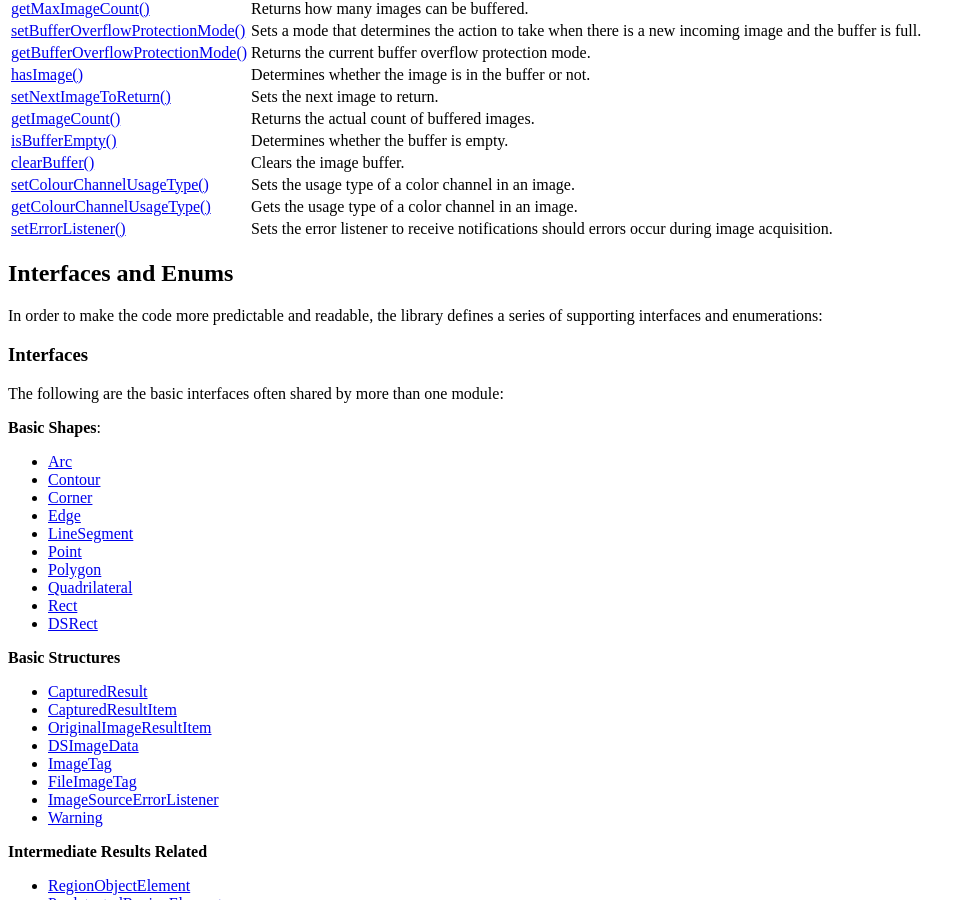
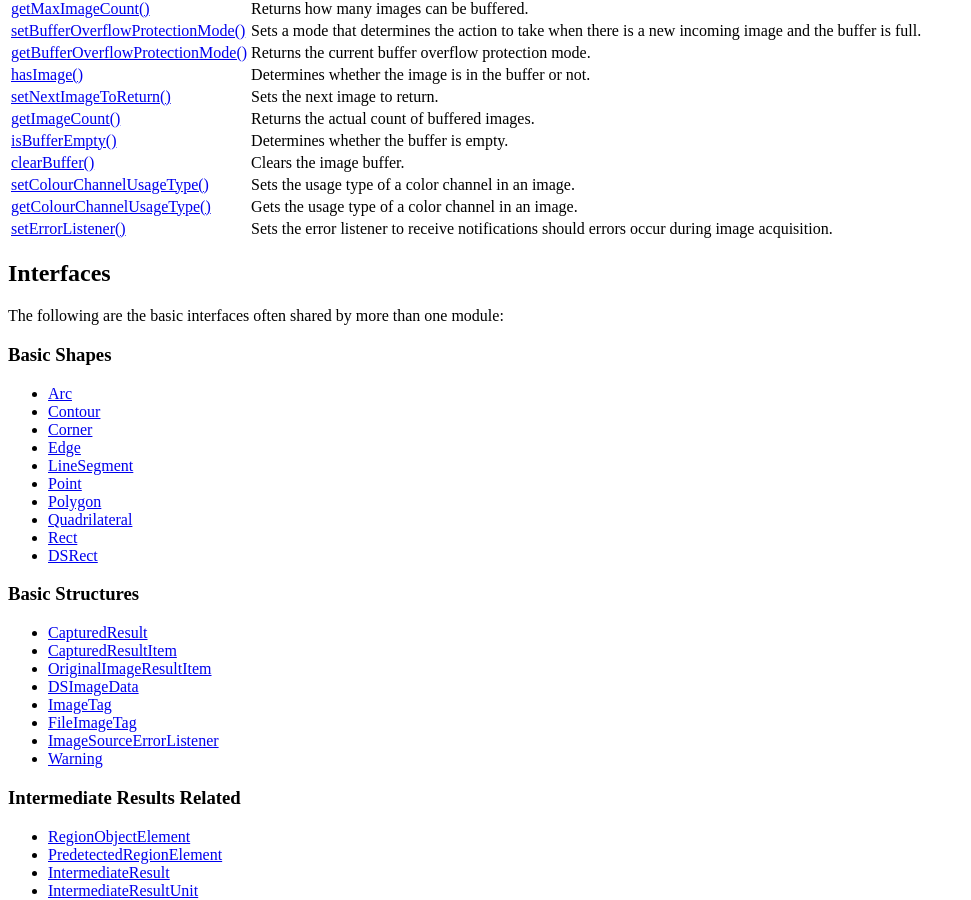
Before and after one commit to dynamsoft-docs/capture-vision-docs-js, a Jekyll site: the page built from programming/javascript/api-reference/core/core-module.md, in a window 1280 px wide and 900 px high, scrolled down 1189 px. Shown: the whole window, without its empty margins (0-971 px from the left). Built offline with Jekyll 4.4.1, drawn with Linux system fonts in a browser that asks for light colours.

```diff
--- a/_includes/sidelist-programming/programming-js.html
+++ b/_includes/sidelist-programming/programming-js.html
@@ -196,6 +196,9 @@
             >ImageSourceAdapter</a
           >
         </li>
+        <li>
+          <a>Interfaces</a>
+          <ul>
             <li>
               <a>Basic Shapes</a>
               <ul>
@@ -477,6 +480,8 @@
                 </li>
               </ul>
             </li>
+          </ul>
+        </li>
         <li>
           <a>Enumerations</a>
           <ul>
--- a/programming/javascript/api-reference/core/core-module.md
+++ b/programming/javascript/api-reference/core/core-module.md
@@ -55,15 +55,11 @@ The APIs for this class are:
 | [getColourChannelUsageType()](./image-source-adapter.md#getcolourchannelusagetype)             | Gets the usage type of a color channel in an image.                                                       |
 | [setErrorListener()](./image-source-adapter.md#seterrorlistener)                               | Sets the error listener to receive notifications should errors occur during image acquisition.            |
 
-## Interfaces and Enums
-
-In order to make the code more predictable and readable, the library defines a series of supporting interfaces and enumerations:
-
-### Interfaces
+## Interfaces
 
 The following are the basic interfaces often shared by more than one module:
 
-**Basic Shapes**:
+### Basic Shapes
 
 * [Arc](./basic-structures/arc.md)
 * [Contour](./basic-structures/contour.md)
@@ -76,7 +72,7 @@ The following are the basic interfaces often shared by more than one module:
 * [Rect](./basic-structures/rect.md)
 * [DSRect](./basic-structures/ds-rect.md)
 
-**Basic Structures**
+### Basic Structures
 
 * [CapturedResult](./basic-structures/captured-result.md)
 * [CapturedResultItem](./basic-structures/captured-result-item.md)
@@ -88,7 +84,7 @@ The following are the basic interfaces often shared by more than one module:
 * [Warning](./basic-structures/warning.md)
 <!-- * [PDFReadingParameter](./basic-structures/pdf-reading-parameter.md) -->
 
-**Intermediate Results Related**
+### Intermediate Results Related
 
 * [RegionObjectElement](./intermediate-results/region-object-element.md)
 * [PredetectedRegionElement](./intermediate-results/predetected-region-element.md)
@@ -111,7 +107,7 @@ The following are the basic interfaces often shared by more than one module:
 * [ObservationParameters](./intermediate-results/observation-parameters.md)
 * [IntermediateResultExtraInfo](./intermediate-results/intermediate-result-extra-info.md)
 
-### Enums
+## Enums
 
 The following are the basic enumerations often shared by more than one module:
 
```
Also changed, not shown: programming/javascript/api-reference/core/core-module-class.md (+4 -2 lines). Lines whose indentation alone changed are shown as unchanged.
